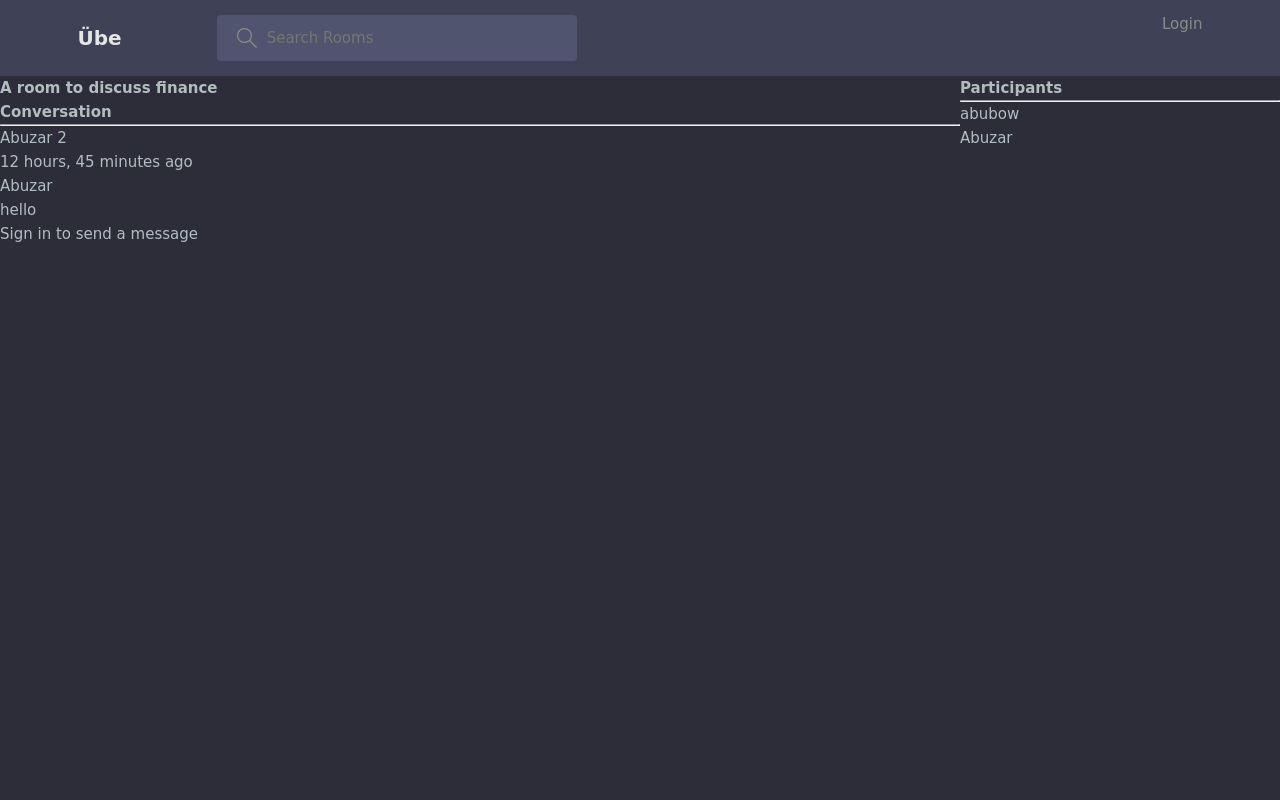
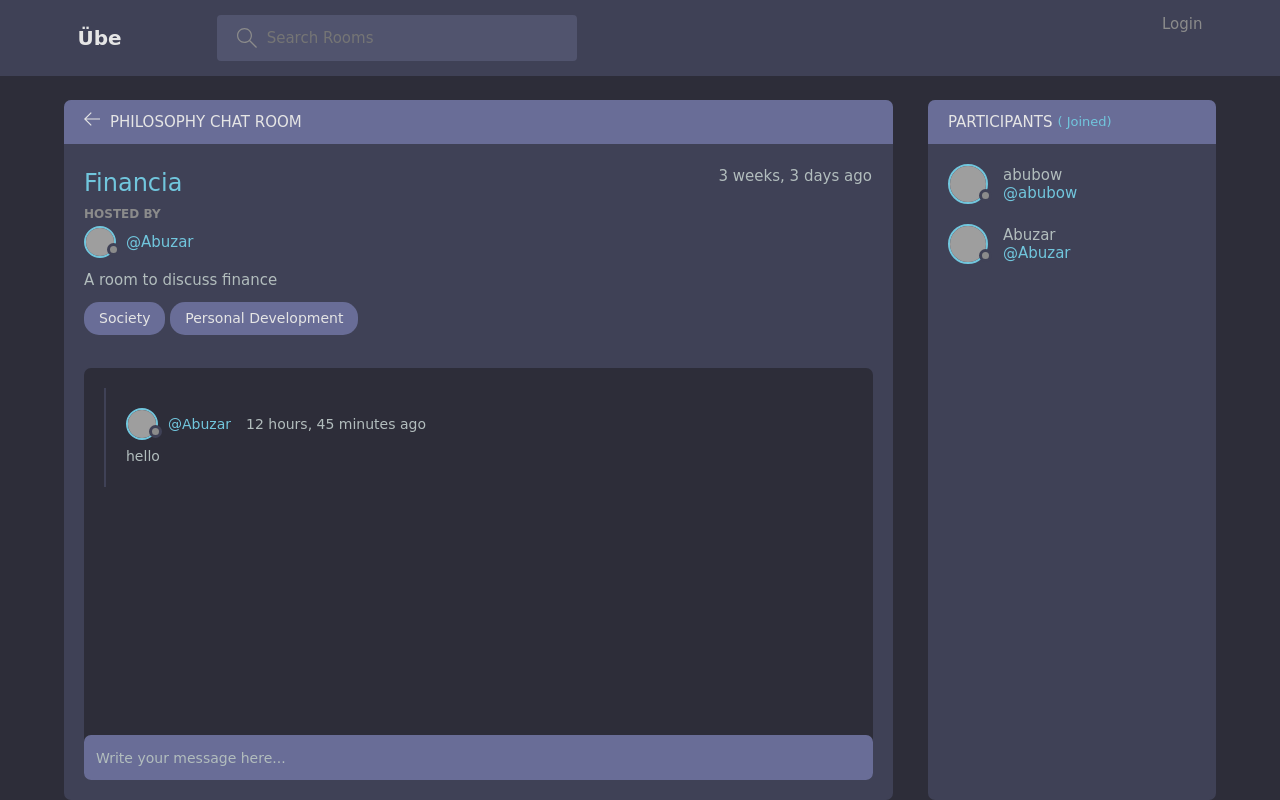
Before and after one commit to abubow/Ube, a Django app: a page that uses base/templates/base/room.html in a window 1280 px wide. Run offline with Django 4.2, Linux system fonts and the light colour scheme; data comes from the database, SQL or seed files in the repository; both versions use the stored data as it was after the commit; some web fonts are replaced; grey boxes are pictures that could not be loaded.

Commit message:
forgot to commit again, lots of styling and html later

```diff
--- a/base/templates/base/profile.html
+++ b/base/templates/base/profile.html
@@ -29,7 +29,7 @@
 
             <div class="roomList__header">
               <div>
-                <h2>Study Rooms Hosted by dennis_ivy</a>
+                <h2>Philosophy Rooms Hosted by dennis_ivy</a>
                 </h2>
               </div>
             </div>
--- a/base/templates/base/room.html
+++ b/base/templates/base/room.html
@@ -1,60 +1,191 @@
-{% extends "main.html" %} {% block content %}
-<style>
-	.room-container {
-		display: grid;
-		grid-template-columns: 3fr 1fr;
-	}
-</style>
-<section class="room-container">
-	<main>
-		<h1>{{ room_name }}</h1>
-		<p>{{ room_description }}</p>
+{% extends 'main.html' %} {% block content %}
 
-		<div class="comment-wrapper">
-			<h3>Conversation</h3>
-			<hr />
-			{% for message in room_messages %}
-			<div class="comment">
-                {% if message.user_id == request.user.id %}
-                    <a href="{% url 'delete-message' message.id %}">Delete</a>
-                {% endif %}
-                <small class="comment-user"
-					>{{ message.user }} {{message.user_id}}
-					<div class="comment-date">
-						{{ message.created|timesince }} ago
-					</div></small
+<main class="profile-page layout layout--2">
+	<div class="container">
+		<!-- Room Start -->
+		<div class="room">
+			<div class="room__top">
+				<div class="room__topLeft">
+					<a href="{% url 'home' %}">
+						<svg
+							version="1.1"
+							xmlns="http://www.w3.org/2000/svg"
+							width="32"
+							height="32"
+							viewBox="0 0 32 32">
+							<title>arrow-left</title>
+							<path
+								d="M13.723 2.286l-13.723 13.714 13.719 13.714 1.616-1.611-10.96-10.96h27.625v-2.286h-27.625l10.965-10.965-1.616-1.607z"></path>
+						</svg>
+					</a>
+					<h3>Philosophy Chat Room</h3>
+				</div>
+				{% if room.host == request.user %}
+				<div class="room__topRight">
+					<a href="{% url 'update-room' room.id %}">
+						<svg
+							enable-background="new 0 0 24 24"
+							height="32"
+							viewBox="0 0 24 24"
+							width="32"
+							xmlns="http://www.w3.org/2000/svg">
+							<title>edit</title>
+							<g>
+								<path
+									d="m23.5 22h-15c-.276 0-.5-.224-.5-.5s.224-.5.5-.5h15c.276 0 .5.224.5.5s-.224.5-.5.5z" />
+							</g>
+							<g>
+								<g>
+									<path
+										d="m2.5 22c-.131 0-.259-.052-.354-.146-.123-.123-.173-.3-.133-.468l1.09-4.625c.021-.09.067-.173.133-.239l14.143-14.143c.565-.566 1.554-.566 2.121 0l2.121 2.121c.283.283.439.66.439 1.061s-.156.778-.439 1.061l-14.142 14.141c-.065.066-.148.112-.239.133l-4.625 1.09c-.038.01-.077.014-.115.014zm1.544-4.873-.872 3.7 3.7-.872 14.042-14.041c.095-.095.146-.22.146-.354 0-.133-.052-.259-.146-.354l-2.121-2.121c-.19-.189-.518-.189-.707 0zm3.081 3.283h.01z" />
+								</g>
+								<g>
+									<path
+										d="m17.889 10.146c-.128 0-.256-.049-.354-.146l-3.535-3.536c-.195-.195-.195-.512 0-.707s.512-.195.707 0l3.536 3.536c.195.195.195.512 0 .707-.098.098-.226.146-.354.146z" />
+								</g>
+							</g>
+						</svg>
+					</a>
+					<a href="{% url 'delete-room' room.id %}">
+						<svg
+							version="1.1"
+							xmlns="http://www.w3.org/2000/svg"
+							width="32"
+							height="32"
+							viewBox="0 0 32 32">
+							<title>remove</title>
+							<path
+								d="M27.314 6.019l-1.333-1.333-9.98 9.981-9.981-9.981-1.333 1.333 9.981 9.981-9.981 9.98 1.333 1.333 9.981-9.98 9.98 9.98 1.333-1.333-9.98-9.98 9.98-9.981z"></path>
+						</svg>
+					</a>
+				</div>
+				{%endif%}
+				<!-- <button class="action-button" data-id="120" data-delete-url="https://randomuser.me/api/3324923"
+          data-edit-url="profile.html">
+          <svg version="1.1" xmlns="http://www.w3.org/2000/svg" width="32" height="32" viewBox="0 0 32 32">
+            <title>ellipsis-horizontal</title>
+            <path
+              d="M16 7.843c-2.156 0-3.908-1.753-3.908-3.908s1.753-3.908 3.908-3.908c2.156 0 3.908 1.753 3.908 3.908s-1.753 3.908-3.908 3.908zM16 1.98c-1.077 0-1.954 0.877-1.954 1.954s0.877 1.954 1.954 1.954c1.077 0 1.954-0.877 1.954-1.954s-0.877-1.954-1.954-1.954z">
+            </path>
+            <path
+              d="M16 19.908c-2.156 0-3.908-1.753-3.908-3.908s1.753-3.908 3.908-3.908c2.156 0 3.908 1.753 3.908 3.908s-1.753 3.908-3.908 3.908zM16 14.046c-1.077 0-1.954 0.877-1.954 1.954s0.877 1.954 1.954 1.954c1.077 0 1.954-0.877 1.954-1.954s-0.877-1.954-1.954-1.954z">
+            </path>
+            <path
+              d="M16 31.974c-2.156 0-3.908-1.753-3.908-3.908s1.753-3.908 3.908-3.908c2.156 0 3.908 1.753 3.908 3.908s-1.753 3.908-3.908 3.908zM16 26.111c-1.077 0-1.954 0.877-1.954 1.954s0.877 1.954 1.954 1.954c1.077 0 1.954-0.877 1.954-1.954s-0.877-1.954-1.954-1.954z">
+            </path>
+          </svg>
+        </button> -->
+			</div>
+			<div class="room__box scroll">
+				<div class="room__header scroll">
+					<div class="room__info">
+						<h3>{{room.name}}</h3>
+						<span>{{room.created|timesince}} ago</span>
+					</div>
+					<div class="room__hosted">
+						<p>Hosted By</p>
+						<a
+							href="{% url 'profile' room.host.id %}"
+							class="room__author">
+							<div class="avatar avatar--small">
+								<img
+									src="https://randomuser.me/api/portraits/men/37.jpg" />
+							</div>
+							<span>@{{room.host.username}}</span>
+						</a>
+					</div>
+					<div class="room__details">{{room.description}}</div>
+					{%for topic in room.topics.all|slice:":3"%}
+					<span class="room__topics"> {{topic}} </span>
+					{%endfor%}
+				</div>
+				<div class="room__conversation">
+					<div class="threads scroll">
+						{%for message in room_messages%}
+						<div class="thread">
+							<div class="thread__top">
+								<div class="thread__author">
+									<a
+										href="{% url 'profile' message.user.id %}"
+										class="thread__authorInfo">
+										<div class="avatar avatar--small">
+											<img
+												src="https://randomuser.me/api/portraits/men/37.jpg" />
+										</div>
+										<span>@{{message.user.username}}</span>
+									</a>
+									<span class="thread__date"
+										>{{message.created|timesince}} ago</span
 									>
-				<small class="comment-user">{{ message.user }}</small>
-				<p class="comment-message">{{ message.message }}</p>
 								</div>
-			{% endfor %}
+								{%if message.user == request.user%}
+								<a href="{% url 'delete-message' message.id %}">
+									<div class="thread__delete">
+										<svg
+											version="1.1"
+											xmlns="http://www.w3.org/2000/svg"
+											width="32"
+											height="32"
+											viewBox="0 0 32 32">
+											<title>remove</title>
+											<path
+												d="M27.314 6.019l-1.333-1.333-9.98 9.981-9.981-9.981-1.333 1.333 9.981 9.981-9.981 9.98 1.333 1.333 9.981-9.98 9.98 9.98 1.333-1.333-9.98-9.98 9.98-9.981z"></path>
+										</svg>
 									</div>
-		{%if request.user.is_authenticated%}
-		<div id="comment-form">
+								</a>
+								{%endif%}
+							</div>
+							<div class="thread__details">
+								{{message.message|linebreaks}}
+							</div>
+						</div>
+						{%endfor%}
+					</div>
+				</div>
+			</div>
+			<div class="room__message">
 				<form
-				action=""
-				method="post">
-				{%csrf_token%}
+					action="{% url 'room' room.id %}"
+					method="POST">
+					{% csrf_token %}
 					<input
 						type="text"
 						name="message"
-					placeholder="Enter your message here..." /><input
-					type="submit"
-					value="Send" />
+						placeholder="Write your message here..." />
 				</form>
 			</div>
-		{%else%}
-		<div id="comment-form">Sign in to send a message</div>
-		{%endif%}
+		</div>
+		<!-- Room End -->
+
+		<!--   Start -->
+		<div class="participants">
+			<h3 class="participants__top">
+				Participants
+				<span
+					>( {% if participants|length == 1 %} 1 lonely person {% else
+					%} {{ participants|length }} people {% endif %}
+					Joined)</span
+				>
+			</h3>
+			<div class="participants__list scroll">
+				{% for user in participants %}
+				<a
+					href="{% url 'profile' user.username %}"
+					class="participant">
+					<div class="avatar avatar--medium">
+						<img
+							src="https://randomuser.me/api/portraits/men/37.jpg" />
+					</div>
+					<p>
+						{{ user.username }}
+						<span>@{{ user.username }}</span>
+					</p>
+				</a>
+
+				{% endfor %}
+			</div>
+		</div>
+		<!--  End -->
+	</div>
 </main>
-	<aside>
-		<h3>Participants</h3>
-		<hr />
-		{% for user in participants %}
-		<div class="user">
-			<small class="user-name">{{ user }}</small>
-		</div>
-		{% endfor %}
-	</aside>
-</section>
-{% endblock %}
+{% endblock content %}
--- a/base/views.py
+++ b/base/views.py
@@ -144,7 +144,8 @@
     context = {
         'room_name': room.description,
         'room_messages': room_messages,
-        'participants': participants
+        'participants': participants,
+        'room': room,
     }
     return render(request, 'base/room.html', context)
 
```
Also changed, not shown: db.sqlite3. Lines whose indentation alone changed are shown as unchanged.
